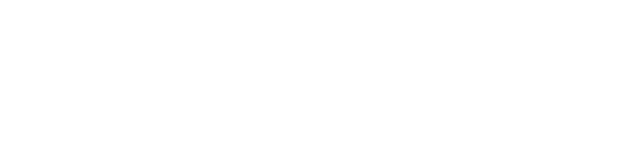
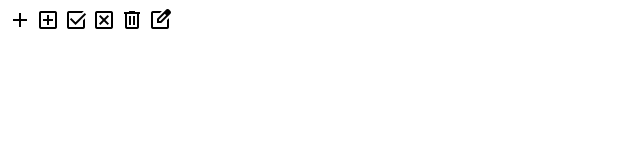
Before and after one commit to khaled-elhenaweey/CRUD-Notes-Project, a plain HTML site: page index.html in a window 1280 px wide. Shown: the whole page, without its empty margins (0-640 px from the left). Drawn offline with nearby package versions, Linux system fonts and the light colour scheme.

Commit message:
add files for js and css add needed google fonts for the action

```diff
--- a/index.html
+++ b/index.html
@@ -4,8 +4,28 @@
     <meta charset="UTF-8">
     <meta name="viewport" content="width=device-width, initial-scale=1.0">
     <title>CRUD Notes Project</title>
+    <link rel="stylesheet" href="https://fonts.googleapis.com/css2?family=Material+Symbols+Outlined:opsz,wght,FILL,GRAD@20..48,100..700,0..1,-50..200" />
+
 </head>
 <body>
+    <span class="material-symbols-outlined">
+        add
+        </span>
+    <span class="material-symbols-outlined">
+        add_box
+        </span>
 
+    <span class="material-symbols-outlined">
+        select_check_box
+        </span>
+        <span class="material-symbols-outlined">
+            disabled_by_default
+            </span>
+        <span class="material-symbols-outlined">
+            delete
+            </span>
+            <span class="material-symbols-outlined">
+                edit_square
+                </span>
 </body>
 </html>
```
